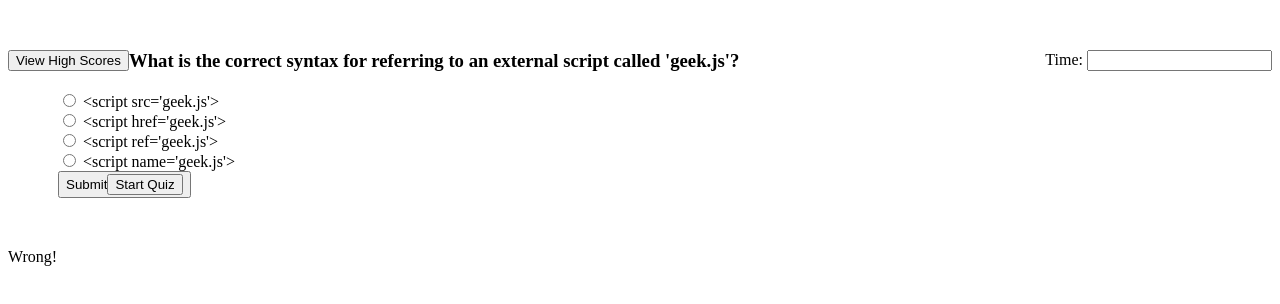
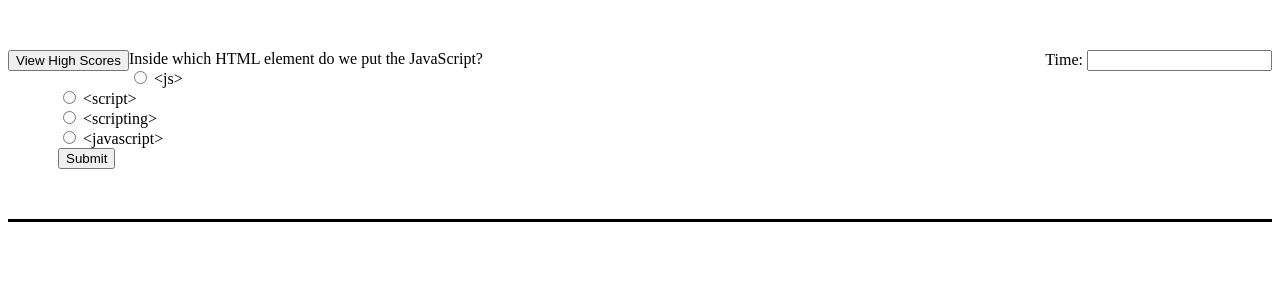
Before and after one commit to rhmorganjr/code-quiz, a plain HTML site: page index.html in a window 1280 px wide. Both pictures are taken after a click on the button "Start Quiz". Drawn offline with Linux system fonts and the light colour scheme.

Commit message:
display first page, questions and results

```diff
--- a/assets/css/styles.css
+++ b/assets/css/styles.css
@@ -31,3 +31,10 @@
 .timer {
   float: right;
 }
+
+.footer {
+  border-top-style: solid;
+  border-top-width: 3px;
+  border-top-color: black;
+  border-top-width: 80%;
+}
--- a/assets/js/script.js
+++ b/assets/js/script.js
@@ -1,8 +1,7 @@
-let question = document.getElementById("question");
-let answers  = document.getElementById("possible-answers");
-let submitAnswer = document.getElementById("submit-answer");
+let question = document.querySelector(".main-title");
+let answers  = document.querySelector(".main-context");
+let submitAnswer = document.querySelector(".main-action");
 let mainWrapper = document.getElementById("main-wrapper");
-//let mainDiv = document.querySelector('.main');
 let footer = document.querySelector('.footer');
 
 // questions
@@ -48,17 +47,16 @@ let currentQuestion = 0;
 let numberRightAnswers = 0;
 
 function displayQuestion(index) {
-  //mainWrapper.textContent = "";
   question.textContent = questions[index].q;
 
   // display multiple choices
-  let possAnws = document.getElementById("possible-answers");
-  possAnws.textContent = "";
-  let possibleAnswers = questions[index].c;
+  //let possAnws = document.getElementById("possible-answers");
+  answers.textContent = "";
+  let choices = questions[index].c;
 
-  for (let i = 0; i < possibleAnswers.length; i++) {
+  for (let i = 0; i < choices.length; i++) {
     let ckBox = 'ckBox' + i;
-    let text = possibleAnswers[i];
+    let text = choices[i];
     ckBox = document.createElement('input');
     ckBox.setAttribute('type', 'radio');
     ckBox.setAttribute('id', ckBox);
@@ -72,8 +70,26 @@ function displayQuestion(index) {
     ckLbl.textContent = '\t'+text;
     answers.appendChild(ckLbl);
 
+
+
     answers.appendChild(document.createElement('br'));
   }
+  submitAnswer.textContent = "";
+  let submitBtn = document.createElement('button');
+  submitBtn.addEventListener("click", function() {
+    event.preventDefault();
+
+    gradeCurrentAnswer(currentQuestion);
+    if (currentQuestion === quizLength-1) {
+      endOfQuiz();
+    }
+    else {
+      displayQuestion(++currentQuestion);
+    }
+  });
+  submitBtn.textContent = "Submit";
+  submitAnswer.appendChild(submitBtn);
+
 }
 
 function displayCorrectness(correct) {
@@ -104,28 +120,30 @@ function gradeCurrentAnswer(index) {
 }
 
 function endOfQuiz() {
-  mainWrapper.textContent = null;
+  question.textContent = "";
+  let title = document.createElement('h3');
+  title.textContent = "All Done!";
+  question.appendChild(title);
 
+  answers.textContent = "";
   let results = document.createElement('p');
-  results.textContent = "You got " + numberRightAnswers + " out of " + quizLength + " right!";
-  mainWrapper.appendChild(results);
+  results.textContent = "Your final score is 10";
+  answers.appendChild(results);
 
+  submitAnswer.textContent = "";
+  let submitBtn = document.createElement('button');
+  submitBtn.addEventListener("click", function() {
+    event.preventDefault();
+    //go to first page
+    displayFirstPage();
+  });
+  submitBtn.textContent = "Submit";
+  submitAnswer.appendChild(submitBtn);
   // get initials
 
 }
 
-
-submitAnswer.addEventListener("click", function() {
-  event.preventDefault();
-
-  gradeCurrentAnswer(currentQuestion);
-  if (currentQuestion === quizLength-1) {
-    endOfQuiz();
-  }
-  else {
-    displayQuestion(++currentQuestion);
-  }
-});
+// @TODO - function to clear all 3 sections
 
 function displayFirstPage() {
   let title = document.createElement('h3');
@@ -134,18 +152,20 @@ function displayFirstPage() {
 
   let instructions = document.createElement('p');
   instructions.textContent = "Try to answer the following code-related questions within the time limit."+
-    "Keep in mind that incorrect answers will penalize your score/time by ten seconds!";
+    " Keep in mind that incorrect answers will penalize your score/time by ten seconds!";
   answers.appendChild(instructions);
 
   let startQuiz = document.createElement('button');
+  startQuiz.addEventListener("click", function() {
+    event.preventDefault();
+    displayQuestion(currentQuestion);
+  });
   startQuiz.textContent = "Start Quiz";
   submitAnswer.appendChild(startQuiz);
 }
 
 function startQuiz() {
   displayFirstPage();
-
-  //displayQuestion(0);
 }
 
 
--- a/index.html
+++ b/index.html
@@ -21,9 +21,12 @@
 
   <main class="main">
       <div class="main-wrapper">
-        <h3 id="question"></h3>
-        <div id="possible-answers"></div>
-        <button id="submit-answer">Submit</button>
+        <section class="main-title"></section>
+        <section class="main-context"></section>
+        <section class="main-action"></section>
+        <!--h3 id="question"></h3 -->
+        <!--div id="possible-answers"></div -->
+        <!--button id="submit-answer">Submit</button -->
       </div>
   </main>
 
```
